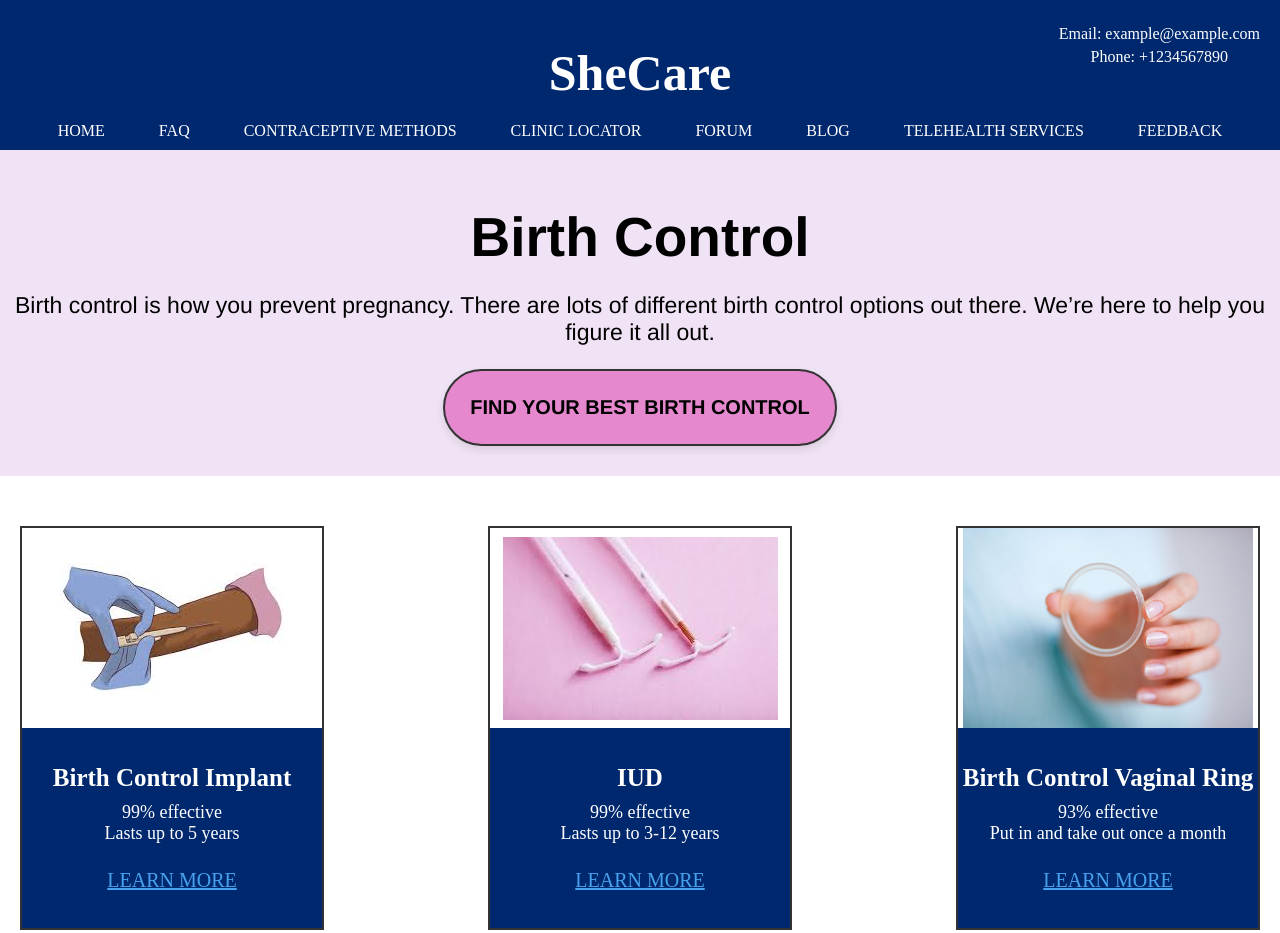
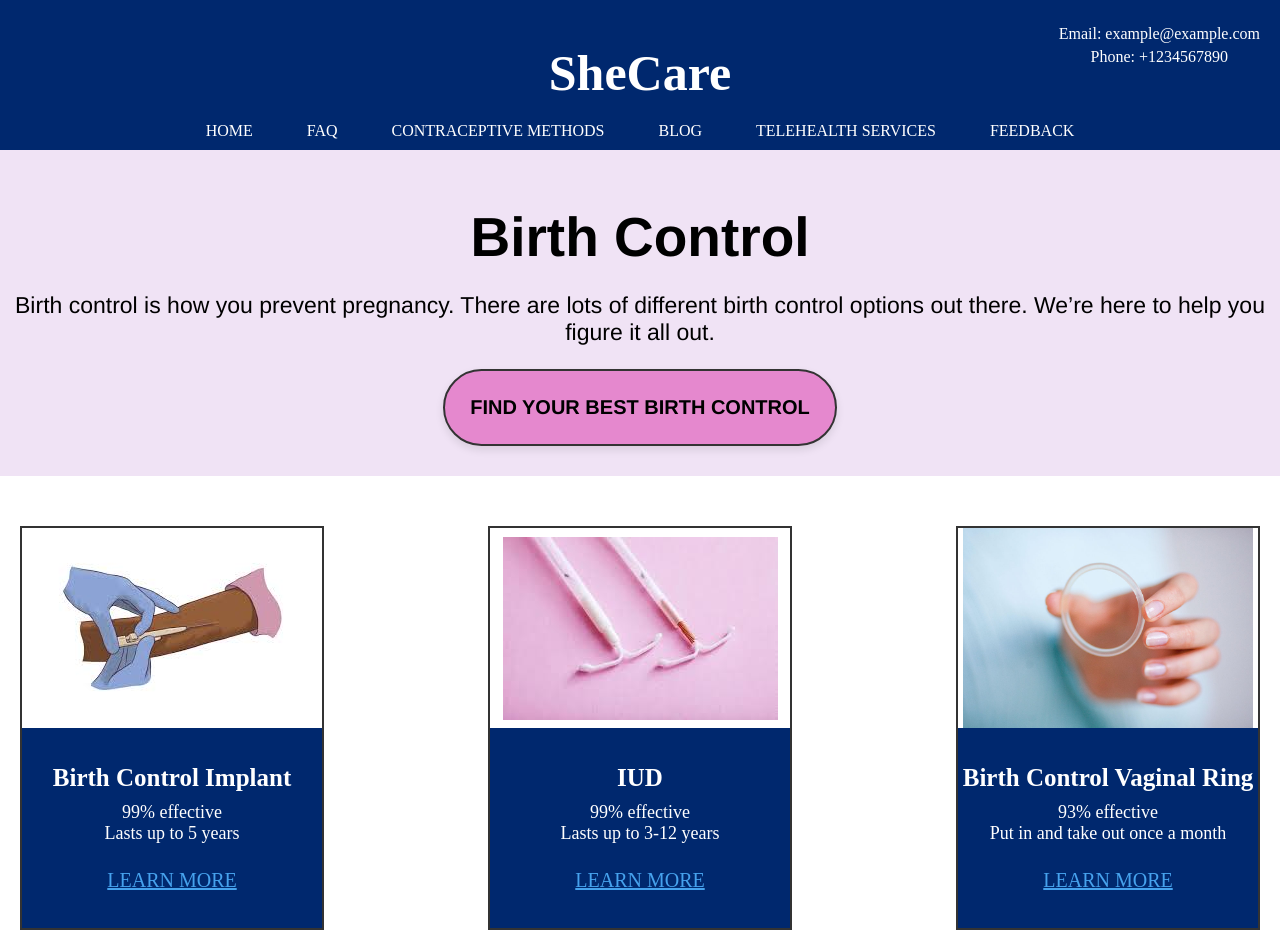
Before and after one commit to aggarwalgauri05/SheCare, a plain HTML site: page methods.html in a window 1280 px wide. Shown: the top 933 px of the page. Drawn offline with Linux system fonts and the light colour scheme.

Commit message:
Update methods.html

```diff
--- a/methods.html
+++ b/methods.html
@@ -20,8 +20,6 @@
         <li><a href="index.html">Home</a></li>
       <li><a href="faq.html">FAQ</a></li> <!-- Move FAQ before Contraceptive Methods -->
       <li><a href="methods.html">Contraceptive Methods</a></li>
-      <li><a href="clinic.html">Clinic Locator</a></li>
-      <li><a href="forum.html">Forum</a></li>
       <li><a href="blog.html">Blog</a></li>
       <li><a href="telehealth.html">Telehealth Services</a></li>
       <li><a href="feedback.html">Feedback</a></li>
```
